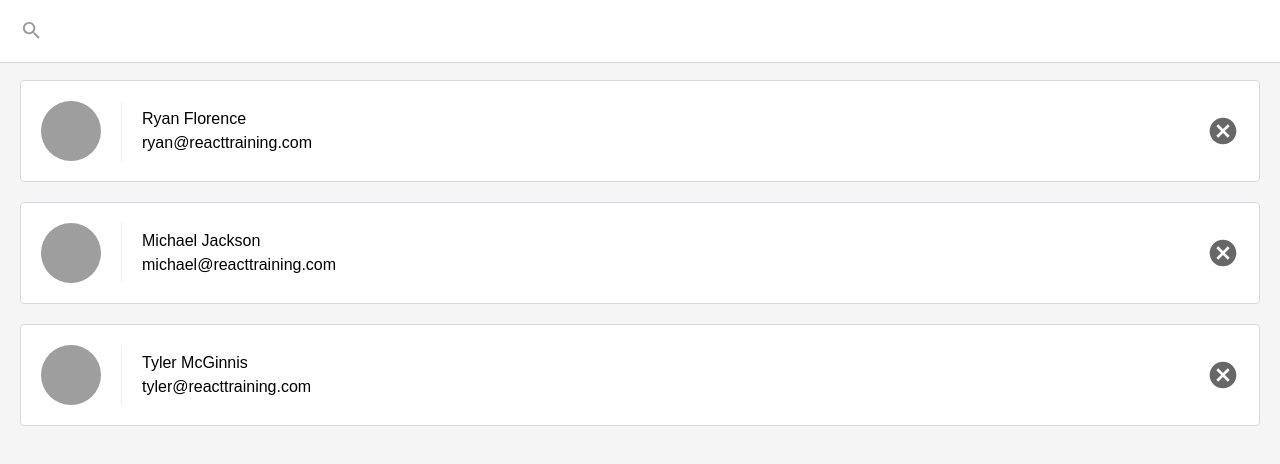
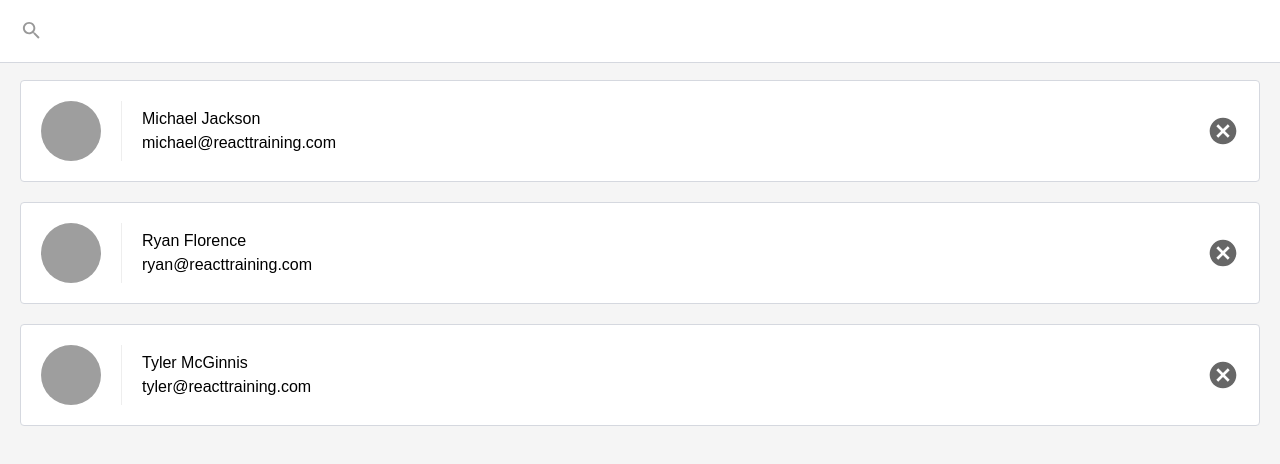
Before and after one commit to mistertandon/udacity-react-nanodegree-contact, a React (Create React App) app: page / in a window 1280 px wide. Shown: the top 464 px of the page. Built offline with nearby package versions, Linux system fonts and the light colour scheme.

Commit message:
Added search functionality in contact app.

```diff
--- a/src/App.js
+++ b/src/App.js
@@ -1,5 +1,6 @@
 import React, { Component } from 'react';
 import ListContacts from './ListContacts';
+
 
 class App extends Component {
 
--- a/src/ListContacts.js
+++ b/src/ListContacts.js
@@ -1,5 +1,7 @@
 import React, { Component } from 'react';
 import PropTypes from 'prop-types';
+import escapeRegExp from 'escape-string-regexp';
+import sortBy from 'sort-by';
 
 class ListContacts extends Component {
 
@@ -19,6 +21,17 @@ class ListContacts extends Component {
 
   render() {
 
+    let showingContacts;
+
+    if (this.state.query) {
+      const match = new RegExp(escapeRegExp(this.state.query), 'i')
+      showingContacts = this.props.contactsItems.filter((contactItem) => match.test(contactItem.name));
+    } else {
+      showingContacts = this.props.contactsItems;
+    }
+
+    showingContacts.sort(sortBy('name'));
+
     return (
 
       <div className='list-contacts'>
@@ -34,7 +47,7 @@ class ListContacts extends Component {
 
         <ol className='contact-list'>
           {
-            this.props.contactsItems.map((contactItem, index) => {
+            showingContacts.map((contactItem, index) => {
               return (
                 <li key={index} className='contact-list-item'>
 
```
